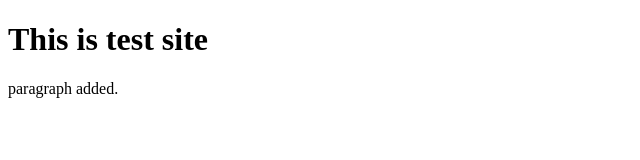
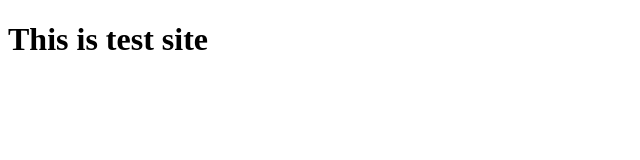
Before and after one commit to skylinenx/test_repo_2, a plain HTML site: page index.html in a window 1280 px wide. Shown: the whole page, without its empty margins (0-640 px from the left). Drawn offline with Linux system fonts and the light colour scheme.

Commit message:
paragraph removed

```diff
--- a/index.html
+++ b/index.html
@@ -7,6 +7,5 @@
 </head>
 <body>
     <h1>This is test site</h1>
-    <p>paragraph added.</p>
 </body>
 </html>
```
